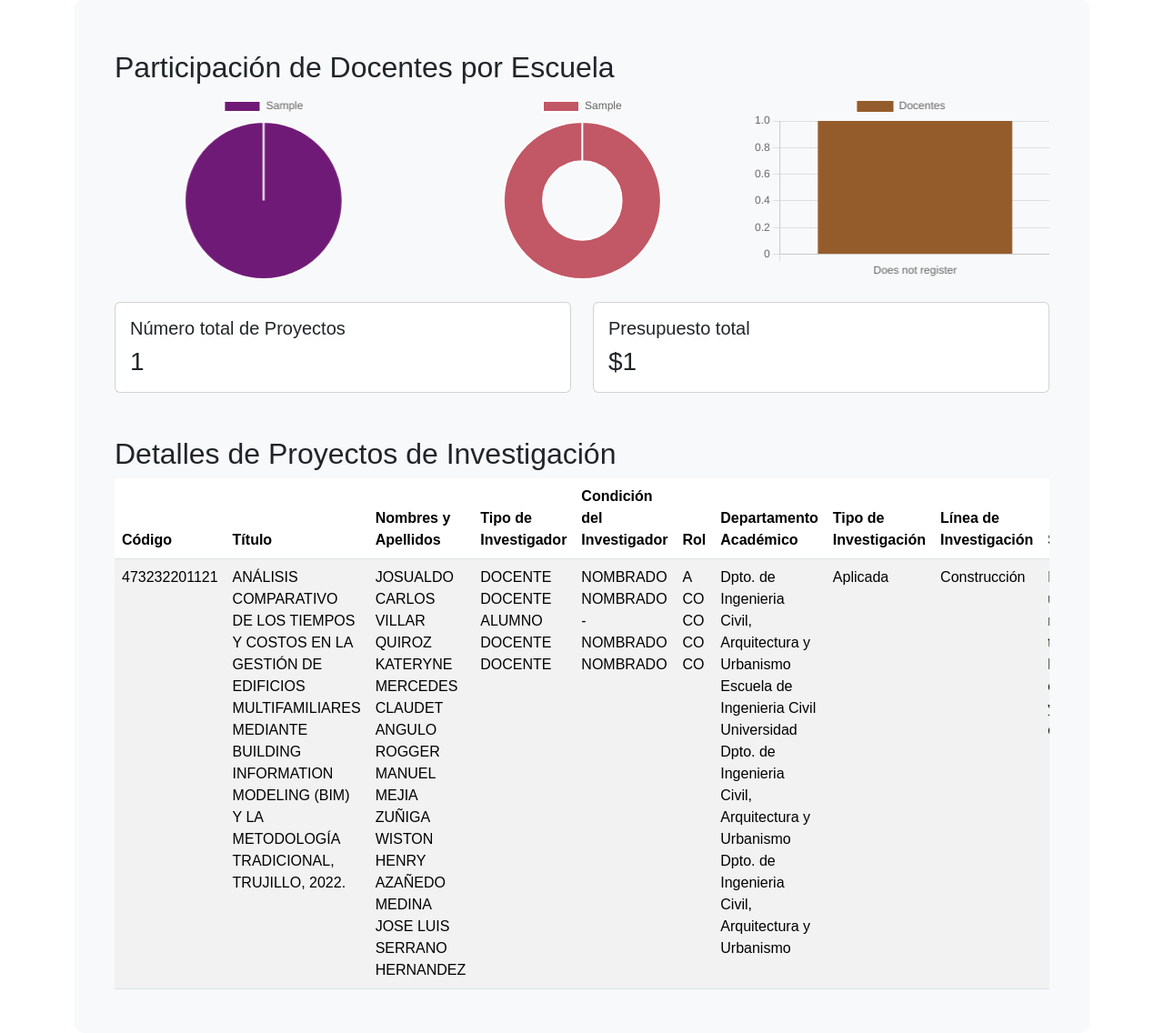
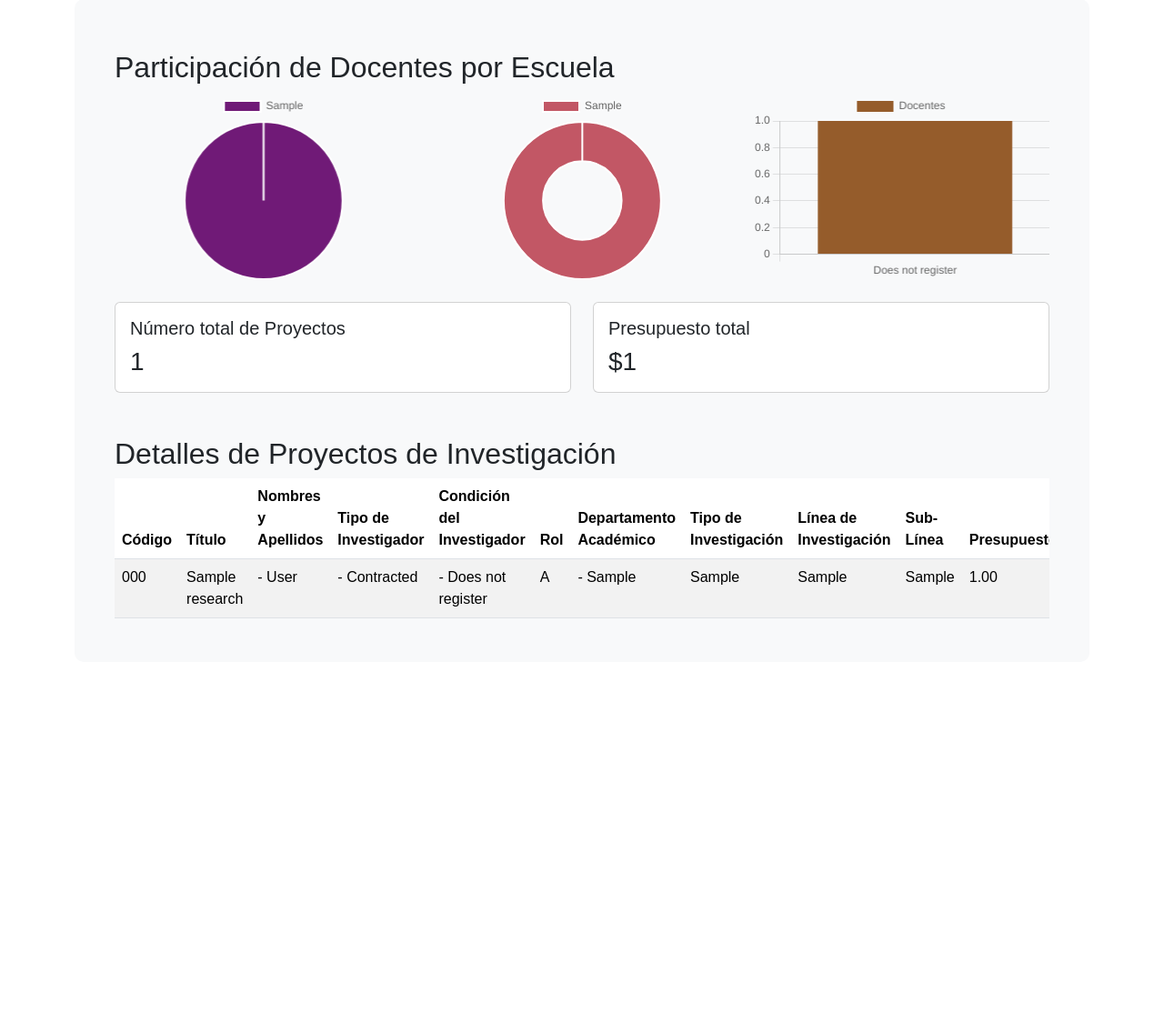
Before and after one commit to INamelessss/DashboardUnt, a Django app: page /research/ in a window 1280 px wide. Shown: the part 111-1247 px from the top of the page at 91% size. After the commit the page ends 791 px from the top, so only its background shows below. Run offline with Django 4.2, Linux system fonts and the light colour scheme; tables that the repository leaves empty hold one stand-in row (values such as "Sample post"); some libraries are stand-ins or nearby versions.

Commit message:
Research section fixed

```diff
--- a/DashboardDecano/urls.py
+++ b/DashboardDecano/urls.py
@@ -19,7 +19,7 @@ from dashboard import views
 from authentication import views as auth_views
 
 urlpatterns = [
-    path('login/', auth_views.login_view, name='login'),
+    path('', auth_views.login_view, name='login'),
     path('course_list/', views.course_list, name='course_list'),
     path("__debug__/", include("debug_toolbar.urls")),
     path('dashboard/', views.dashboard, name='dashboard'),
--- a/dashboard/models.py
+++ b/dashboard/models.py
@@ -82,7 +82,7 @@ class CourseSchedule(models.Model):
         return f"{self.course} - {self.day}: {self.start_time} - {self.end_time}"
 
 class Research(models.Model):
-    teacher = models.ForeignKey(Teacher, on_delete=models.CASCADE)
+    teacher = models.ManyToManyField(Teacher)
     code = models.CharField(max_length=20)
     title = models.CharField(max_length=100)
     type_of_research = models.CharField(max_length=100)
--- a/dashboard/templates/research_analysis.html
+++ b/dashboard/templates/research_analysis.html
@@ -55,19 +55,45 @@
                         </tr>
                     </thead>
                     <tbody>
-                        <tr>
-                            <td>473232201121</td>
-                            <td>ANÁLISIS COMPARATIVO DE LOS TIEMPOS Y COSTOS EN LA GESTIÓN DE EDIFICIOS MULTIFAMILIARES MEDIANTE BUILDING INFORMATION MODELING (BIM) Y LA METODOLOGÍA TRADICIONAL, TRUJILLO, 2022.</td>
-                            <td>JOSUALDO CARLOS VILLAR QUIROZ<br>KATERYNE MERCEDES CLAUDET ANGULO<br>ROGGER MANUEL MEJIA ZUÑIGA<br>WISTON HENRY AZAÑEDO MEDINA<br>JOSE LUIS SERRANO HERNANDEZ</td>
-                            <td>DOCENTE<br>DOCENTE<br>ALUMNO<br>DOCENTE<br>DOCENTE</td>
-                            <td>NOMBRADO<br>NOMBRADO<br>-<br>NOMBRADO<br>NOMBRADO</td>
-                            <td>A<br>CO<br>CO<br>CO<br>CO</td>
-                            <td>Dpto. de Ingenieria Civil, Arquitectura y Urbanismo<br>Escuela de Ingenieria Civil<br>Universidad<br>Dpto. de Ingenieria Civil, Arquitectura y Urbanismo<br>Dpto. de Ingenieria Civil, Arquitectura y Urbanismo</td>
-                            <td>Aplicada</td>
-                            <td>Construcción</td>
-                            <td>Evaluación y utilización de nuevas técnicas y herramientas en el diseño y construcción</td>
-                            <td>4.565,00</td>
-                        </tr>
+                        {% for research in researchs %}
+                            <tr>
+                                <td>{{ research.code }}</td>
+                                <td>{{ research.title }}</td>
+                                <td>
+                                    {% for teacher in research.teacher.all %}
+                                        - {{ teacher.surname_and_names }} <br>
+                                    {% endfor %}
+                                </td>
+                                <td>
+                                    {% for teacher in research.teacher.all %}
+                                        - {{ teacher.type }} <br>
+                                    {% endfor %}
+                                </td>
+                                <td>
+                                    {% for teacher in research.teacher.all %}
+                                       - {{ teacher.status }} <br>
+                                    {% endfor %}
+                                </td>
+                                <td>
+                                    {% for teacher in research.teacher.all %}
+                                        {% if teacher == research.teacher.first %}
+                                            A <br>
+                                        {% else %}
+                                            CO <br>
+                                        {% endif %}
+                                    {% endfor %}
+                                </td>
+                                <td>
+                                    {% for teacher in research.teacher.all %}
+                                       - {{ teacher.school }} <br>
+                                    {% endfor %}
+                                </td>
+                                <td>{{ research.type_of_research }}</td>
+                                <td>{{ research.research_line }}</td>
+                                <td>{{ research.sub_line }}</td>
+                                <td>{{ research.budget }}</td>
+                            </tr>
+                        {% endfor %}
                     </tbody>
                 </table>
             </div>
--- a/dashboard/views.py
+++ b/dashboard/views.py
@@ -4,6 +4,8 @@ from django.db import models
 from django.db.models import Count, Avg
 from django.db.models import Sum
 from datetime import date, datetime
+from django.db.models import F, Q
+from django.db.models import Count, Case, When, Value, IntegerField
 from django.db.models.functions import ExtractYear
 from random import randint
 
@@ -82,6 +84,7 @@ def dashboard(request):
             end_birth_year = current_year - int(start_age)
 
             teachers = teachers.filter(birth__year__range=(start_birth_year, end_birth_year))
+
     if modality:
         teachers = teachers.filter(type=modality)
     if category:
@@ -101,17 +104,42 @@ def dashboard(request):
 
     # Calculate the number of teachers per school
     teachers_per_school_data = teachers.values('school').annotate(count=Count('school')).order_by('-count')
-    teachers_per_school = [{'label': data['school'], 'data': data['count']} for data in teachers_per_school_data]
 
     # Calculate the average age of teachers
     average_age = teachers.aggregate(avg_age=Avg('age'))['avg_age']
+
+    # Filtra los profesores cuya edad es mayor o igual a 70
+    teachers_70_or_older = teachers.filter(age__gte=70)
+
+    # Obtiene la cantidad de profesores cuya edad es mayor o igual a 70
+    count_teachers_70_or_older = teachers_70_or_older.count()
+
+
+    teachers_with_research = Teacher.objects.filter(research__isnull=False).values('school').annotate(count=Count('school'))
+    teachers_without_research = Teacher.objects.filter(research__isnull=True).values('school').annotate(count=Count('school'))
+
+    teachers_per_school_data = []
+    for with_research in teachers_with_research:
+        school = with_research['school']
+        with_count = with_research['count']
+        without_count = next((item['count'] for item in teachers_without_research if item['school'] == school), 0)
+        teachers_per_school_data.append({
+            'school': school,
+            'with_research': with_count,
+            'without_research': without_count,
+        })
+
+    # Calcular el porcentaje
+    percentage_teachers_with_research = (Teacher.objects.filter(research__isnull=False).distinct().count() / Teacher.objects.count()) * 100
 
     context = {
         'teachers': teachers,
         'degree_data': degree_distribution,
         'contract_data': contract_distribution,
-        'teachers_per_school_data': teachers_per_school,
+        'teachers_per_school_data': teachers_per_school_data,
         'average_age': average_age,
+        'count_teachers_70_or_older': count_teachers_70_or_older,
+        'percentage_teachers_with_research': percentage_teachers_with_research,
     }
 
     return render(request, 'dashboard.html', context)
@@ -181,8 +209,7 @@ def research_analysis(request):
     # Total number of research projects
     total_projects = Research.objects.count()
 
-    # CODE TITLE PROJECT SURNAMES AND FIRST NAMES TYPE RESEARCHER CONDITION ROLE DEP. ACADEMIC TYPE OF RESEARCH RESEARCH LINE SUB-LINE BUDGET
-    research_list = Research.objects.all()
+    researchs = Research.objects.all()
 
     context = {
         'school_counts': school_counts,
@@ -190,6 +217,6 @@ def research_analysis(request):
         'condition_counts': condition_counts,
         'total_budget': total_budget['total_budget'],
         'total_projects': total_projects,
-        'research_list': research_list,
+        'researchs': researchs,
     }
     return render(request, 'research_analysis.html', context)
```
Also changed, not shown: dashboard/templates/dashboard.html (+82 -33 lines), dashboard/migrations/0001_initial.py.
